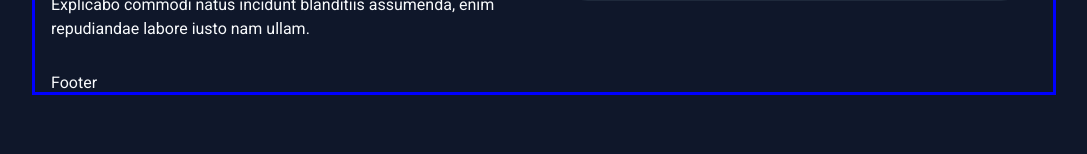
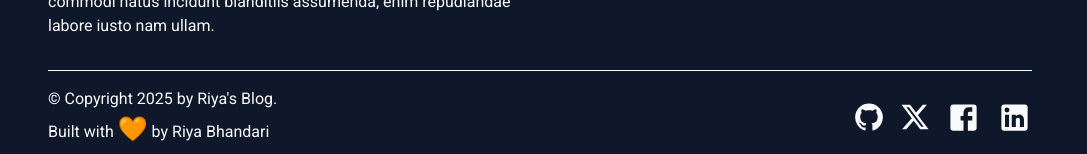
Before and after one commit to RiyaBhandari-2811/Byte-Meets-Word, a React (Vite) app: page / in a window 1280 px wide. Shown: the part 2329-2483 px from the top of the page, without its empty margins (96-1183 px from the left). Before the commit the page ends 2424 px from the top, so only its background shows below. Built offline with nearby package versions, Linux system fonts and the light colour scheme.

Commit message:
feat(footer): added footer and basic style

```diff
--- a/src/components/Footer/Footer.tsx
+++ b/src/components/Footer/Footer.tsx
@@ -1,5 +1,53 @@
+import { Divider, Stack, Typography } from '@mui/material';
+import GitHubIcon from '@mui/icons-material/GitHub';
+import XIcon from '@mui/icons-material/X';
+import FacebookIcon from '@mui/icons-material/Facebook';
+import LinkedInIcon from '@mui/icons-material/LinkedIn';
+import RenderEmoji from '../render_emoji/RenderEmoji';
+
 const Footer = () => {
-  return <footer>Footer</footer>;
+  return (
+    <Stack
+      component="footer"
+      sx={{
+        marginBottom: '10px',
+      }}
+      gap={2}
+    >
+      <Divider
+        sx={{
+          borderColor: 'white',
+        }}
+      />
+      <Stack
+        direction={'row'}
+        alignItems={'center'}
+        justifyContent={{
+          xs: 'center',
+          sm: 'center',
+          md: 'space-between',
+        }}
+        flexWrap={'wrap'}
+        gap={2}
+      >
+        <Typography>
+          © Copyright {new Date().getFullYear()} by Riya's Blog. <br />
+          Built with <RenderEmoji code={0x1f9e1} /> by Riya Bhandari
+        </Typography>
+        <Stack
+          direction={'row'}
+          alignItems={'center'}
+          justifyContent={'space-evenly'}
+          gap={2}
+        >
+          <GitHubIcon sx={{ fontSize: '30px' }} />
+          <XIcon sx={{ fontSize: '30px' }} />
+          <FacebookIcon sx={{ fontSize: '35px' }} />
+          <LinkedInIcon sx={{ fontSize: '35px' }} />
+        </Stack>
+      </Stack>
+    </Stack>
+  );
 };
 
 export default Footer;
--- a/src/pages/layout/Layout.tsx
+++ b/src/pages/layout/Layout.tsx
@@ -23,14 +23,14 @@ const Layout: React.FC = () => {
       <Container
         sx={{
           paddingLeft: { lg: '1rem', xl: '0px', xxl: '0px' },
-          border: 3,
-          borderColor: {
-            xs: 'red',
-            sm: 'green',
-            md: 'yellow',
-            lg: 'blue',
-            xl: 'orange',
-          },
+          // border: 3,
+          // borderColor: {
+          //   xs: 'red',
+          //   sm: 'green',
+          //   md: 'yellow',
+          //   lg: 'blue',
+          //   xl: 'orange',
+          // },
         }}
       >
         <Stack className="layout">
```
